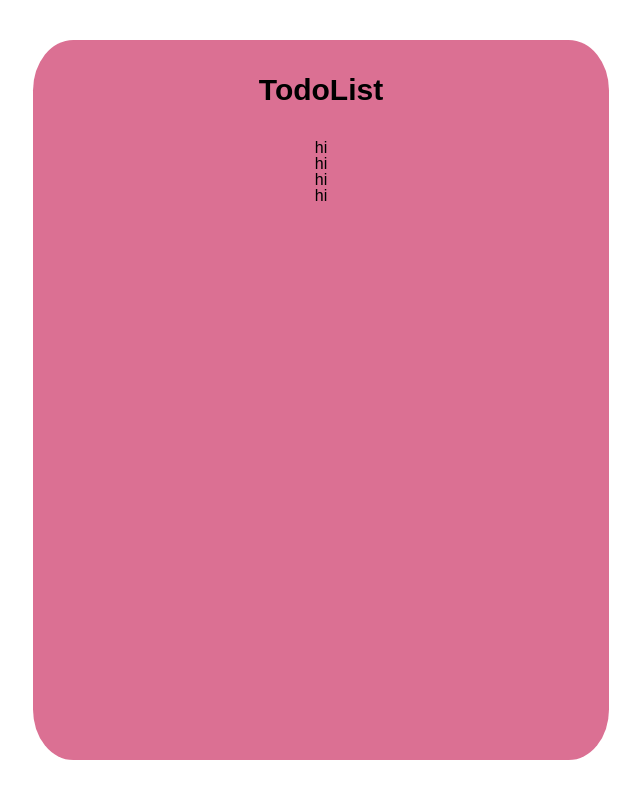
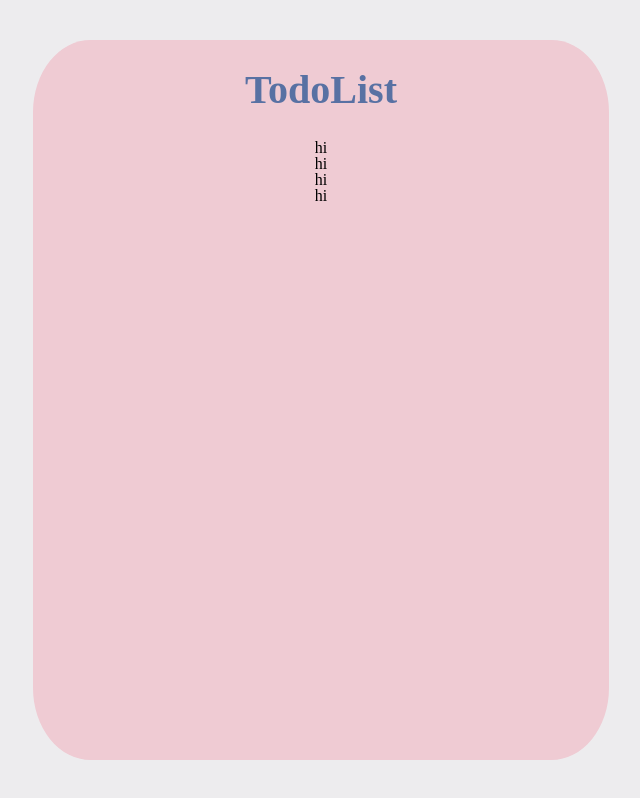
Before and after one commit to MildColor/full, a React (Create React App) app in the folder frontend/: page / in a window 1280 px wide. Shown: the whole page, without its empty margins (319-959 px from the left). Built offline with nearby package versions, Linux system fonts and the light colour scheme; a web font is replaced by a local one.

Commit message:
[FEAT] button, input 등 ui 컴포넌트 생성 및 global style 생성

```diff
--- a/frontend/package.json
+++ b/frontend/package.json
@@ -26,7 +26,8 @@
     "react-scripts": "5.0.1",
     "styled-components": "^5.3.6",
     "typescript": "^4.4.2",
-    "web-vitals": "^2.1.0"
+    "web-vitals": "^2.1.0",
+    "styled-reset": "^4.4.4"
   },
   "scripts": {
     "start": "react-scripts start",
--- a/frontend/src/App.tsx
+++ b/frontend/src/App.tsx
@@ -6,6 +6,8 @@ import Routers from './routers/Routers';
 import theme from './styles/theme';
 import Layout from './components/common/Layout/Layout';
 import './App.css';
+import GlobalStyle from './styles/globalStyle';
+import { Reset } from 'styled-reset';
 
 const queryClient = new QueryClient();
 
@@ -13,6 +15,8 @@ function App() {
   return (
     <QueryClientProvider client={queryClient}>
       <ThemeProvider theme={theme}>
+        <Reset />
+        <GlobalStyle />
         <Layout>
           <Routers />
         </Layout>
--- /dev/null
+++ b/frontend/src/components/common/Button/Button.styles.ts
@@ -0,0 +1,21 @@
+import styled from 'styled-components';
+import { ButtonProps } from './Button';
+
+export const Button = styled.button<ButtonProps>`
+  height: ${(props) => props.height};
+  width: ${(props) => props.width};
+  cursor: pointer;
+  background-color: ${({ theme, color }) => {
+    const colors = {
+      primary: theme.colors.blue[3],
+      warning: theme.colors.red[3],
+    };
+    return colors[color ?? 'primary'];
+  }};
+  border: none;
+  border-radius: 0.3125rem;
+  font-size: 0.625rem;
+  color: ${({ theme }) => theme.colors.white[0]};
+  outline: none;
+  ${({ theme }) => theme.animation.hoverButton};
+`;
--- /dev/null
+++ b/frontend/src/components/common/Button/Button.tsx
@@ -0,0 +1,19 @@
+import React, { FC, ReactElement, ButtonHTMLAttributes } from 'react';
+import * as St from './Button.styles';
+
+export interface ButtonProps extends ButtonHTMLAttributes<HTMLButtonElement> {
+  children?: ReactElement | string;
+  height?: string;
+  width?: string;
+  color?: 'primary' | 'warning';
+}
+
+const Button: FC<ButtonProps> = ({ color, height = '1.875rem', width = '7.5rem', children, ...args }) => {
+  return (
+    <St.Button height={height} width={width} color={color} {...args}>
+      {children}
+    </St.Button>
+  );
+};
+
+export default Button;
--- a/frontend/src/components/common/Header/Header.styles.tsx
+++ b/frontend/src/components/common/Header/Header.styles.tsx
@@ -6,6 +6,7 @@ export const Header = styled.section`
   align-items: center;
   width: 100%;
   height: 100px;
-  font-size: 30px;
+  font-size: 2.5rem;
   font-weight: 800;
+  color: ${({ theme }) => theme.colors.blue[0]};
 `;
--- a/frontend/src/components/common/Input/Input.styles.tsx
+++ b/frontend/src/components/common/Input/Input.styles.tsx
@@ -1,3 +1,33 @@
 import styled from 'styled-components';
+import { InputProps } from './Input';
 
-export const InputLayout = styled.div``;
+export const SignInFormTitle = styled.span`
+  display: block;
+  font-size: 0.8rem;
+  margin-bottom: 0.3125rem;
+`;
+
+export const InputLayout = styled.div<InputProps>`
+  display: flex;
+  flex-direction: column;
+  width: ${(props) => props.width};
+  height: ${(props) => props.height};
+`;
+
+export const InputField = styled.input`
+  height: 2rem;
+  padding: 0.5rem;
+  border: 0.1rem solid ${({ theme }) => theme.colors.gray[2]};
+  border-radius: 0.3rem;
+  box-sizing: border-box;
+  outline: none;
+  &:focus {
+    border: 0.1rem solid ${({ theme }) => theme.colors.blue[3]};
+  }
+`;
+
+export const ErrorMessage = styled.span`
+  margin-top: 0.3rem;
+  color: ${({ theme }) => theme.colors.red[0]};
+  font-size: 0.5rem;
+`;
--- a/frontend/src/components/common/Input/Input.tsx
+++ b/frontend/src/components/common/Input/Input.tsx
@@ -1,18 +1,19 @@
 import React, { FC, InputHTMLAttributes } from 'react';
+import * as St from './Input.styles';
 
 export interface InputProps extends InputHTMLAttributes<HTMLInputElement> {
   errorMessage?: string;
   placeholder?: string;
-  title?: string;
+  labelText?: string;
 }
 
-const Input: FC<InputProps> = ({}) => {
+const Input: FC<InputProps> = ({ width = '17.5rem', title, height, placeholder, errorMessage, ...props }) => {
   return (
-    <div>
-      <label></label>
-      <input type="text" />
-      <span></span>
-    </div>
+    <St.InputLayout width={width} height={height}>
+      <St.SignInFormTitle>{title}</St.SignInFormTitle>
+      <St.InputField placeholder={placeholder} {...props} />
+      <St.ErrorMessage>{errorMessage}</St.ErrorMessage>
+    </St.InputLayout>
   );
 };
 
--- a/frontend/src/components/common/Layout/Layout.styles.tsx
+++ b/frontend/src/components/common/Layout/Layout.styles.tsx
@@ -14,6 +14,7 @@ export const Wrapper = styled.div`
   height: 90%;
   width: 576px;
   margin: 0 auto;
-  background-color: palevioletred;
-  border-radius: 7%;
+  background-color: ${({ theme }) => theme.colors.pink[0]};
+
+  border-radius: 10%;
 `;
--- a/frontend/src/pages/SignIn/SignIn.tsx
+++ b/frontend/src/pages/SignIn/SignIn.tsx
@@ -1,10 +1,31 @@
 import React from 'react';
+import Button from '../../components/common/Button/Button';
 import Header from '../../components/common/Header/Header';
+import Input from '../../components/common/Input/Input';
 
 const SignIn = () => {
   return (
     <>
       <Header title="SignIn" />
+      <Input
+        title="이메일"
+        placeholder="이메일을 입력하세요"
+        name="email"
+        // value={email}
+        // onChange={handleChange}
+        // errorMessage={errorMessage.email}
+      />
+      <Input
+        title="비밀번호"
+        placeholder="비밀번호를 입력하세요"
+        type="password"
+        name="password"
+        // value={password}
+        // onChange={handleChange}
+        // errorMessage={errorMessage.password}
+      />
+
+      <Button type="submit">로그인</Button>
     </>
   );
 };
--- /dev/null
+++ b/frontend/src/styles/globalStyle.ts
@@ -0,0 +1,29 @@
+import { createGlobalStyle } from 'styled-components';
+
+const GlobalStyle = createGlobalStyle`
+    *{
+        box-sizing: border-box;
+    }
+    button {
+      border: none;
+      background: none;
+      padding: 0;
+      cursor: pointer;
+    }
+    body{
+        box-sizing: border-box;
+        background-color: ${({ theme }) => theme.colors.white[1]};
+    }
+    html{
+        @media all and (min-width:1024px) {
+            font-size:16px
+        }
+        font-size: 9px;
+    }
+    a{
+        text-decoration: none;
+        color:inherit;
+    }
+`;
+
+export default GlobalStyle;
--- a/frontend/src/styles/theme.ts
+++ b/frontend/src/styles/theme.ts
@@ -2,6 +2,7 @@ import { DefaultTheme, css } from 'styled-components';
 
 export const colors = {
   blue: {
+    '0': '#5871A3',
     '3': '#438AFF',
     '5': '#A1C5FF',
   },
@@ -12,10 +13,22 @@ export const colors = {
   },
   white: {
     '0': '#FFFFFF',
+    '1': '#EDECEE',
   },
   red: {
     '0': '#FF0000',
     '3': '#FF8080',
+  },
+
+  pink: {
+    '0': '#EFCBD3',
+    '1': '#836D6D',
+  },
+  brown: {
+    '0': '#E9E6E5',
+  },
+  green: {
+    '0': '#C5D7D2',
   },
 } as const;
 
```
Also changed, not shown: frontend/src/styles/styled.d.ts (added, +9 -0 lines), 1 other file (tests, documents, lock files or other folders).
